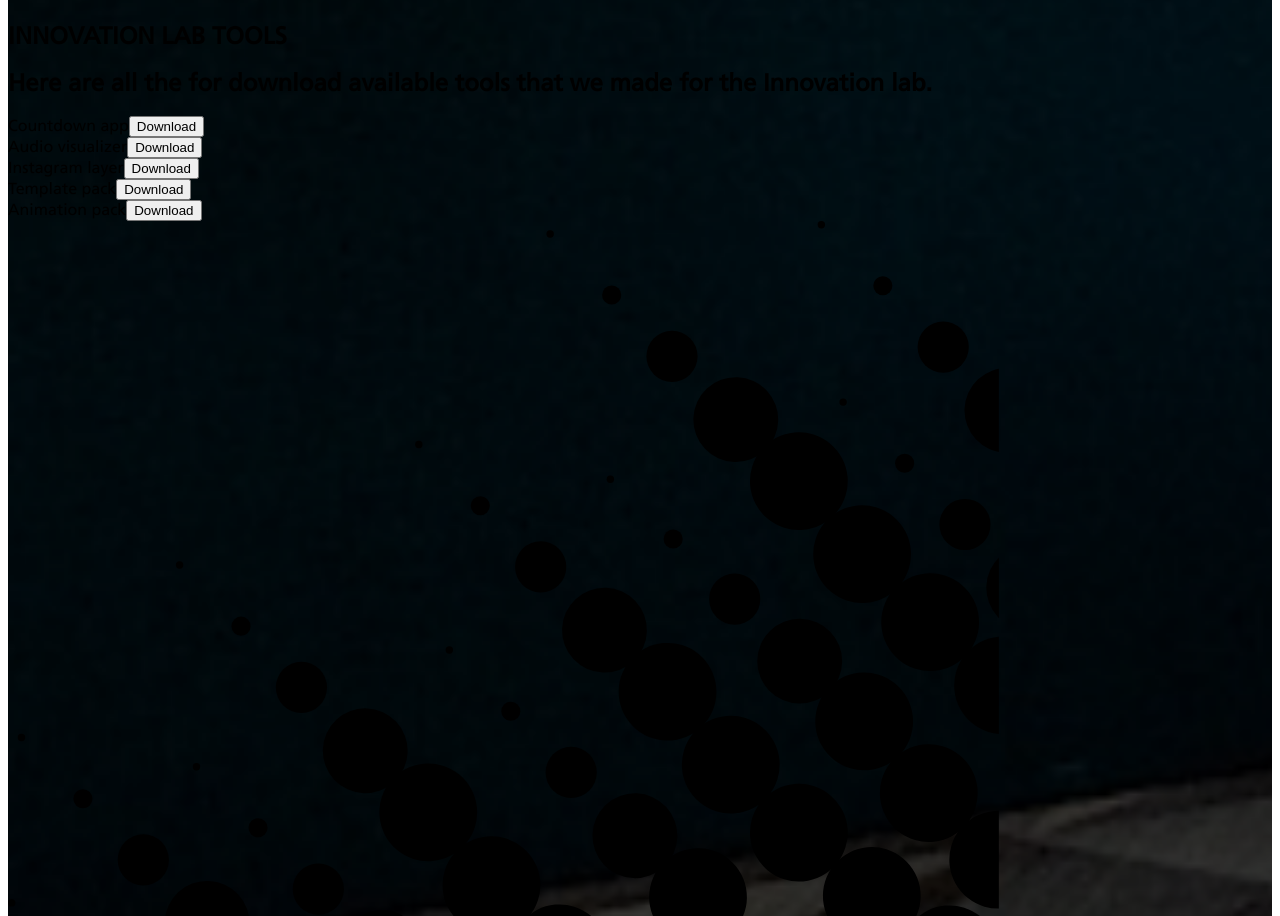
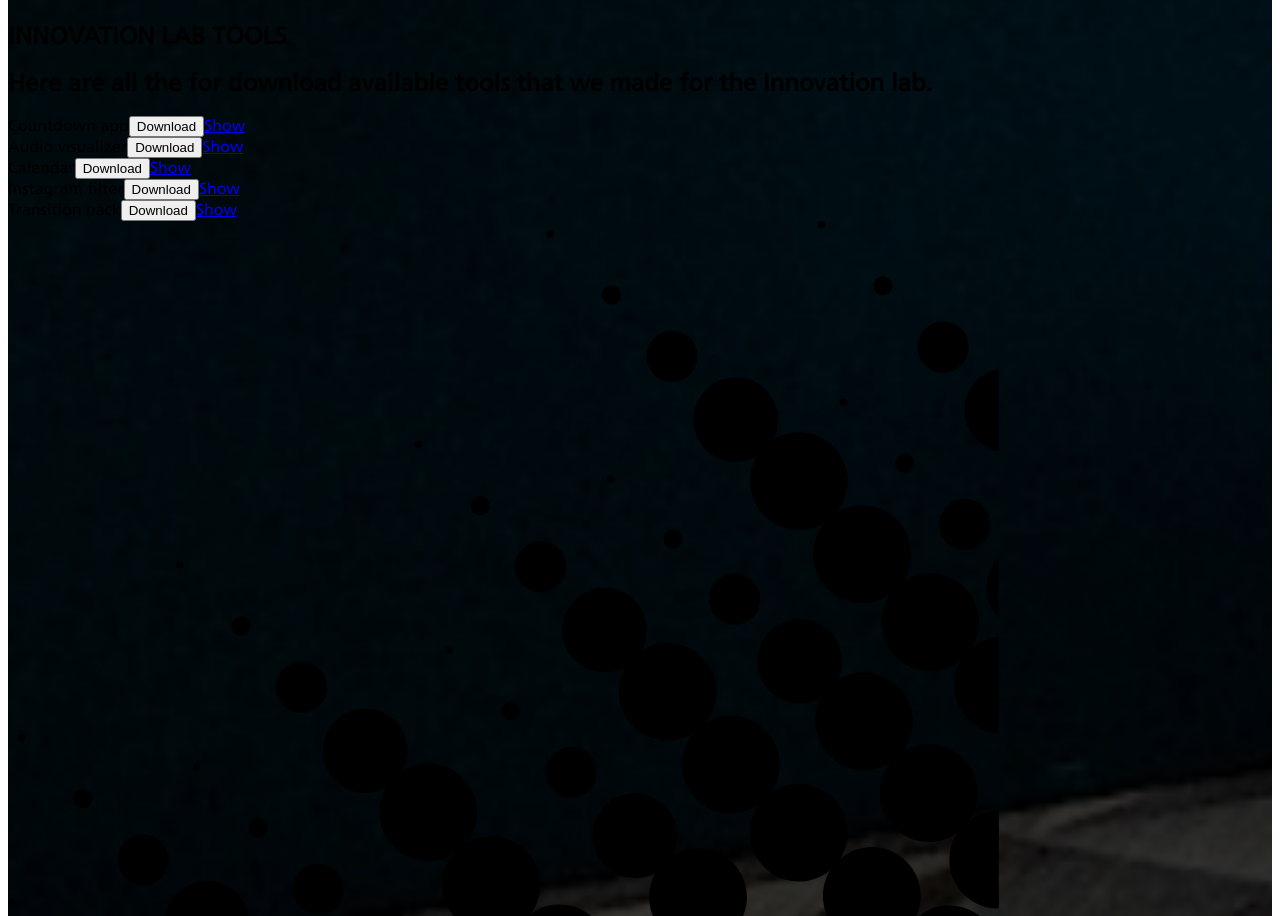
Before and after one commit to gustass5/brandbook, a Next.js app: page /innovation-lab-tools in a window 1280 px wide. Shown: the part 2750-3666 px from the top of the page. Built offline with nearby package versions, Linux system fonts and the light colour scheme.

Commit message:
feat: added links

```diff
--- a/pages/innovation-lab-tools.tsx
+++ b/pages/innovation-lab-tools.tsx
@@ -23,6 +23,9 @@ export default function InnovationLabTools() {
 								>
 									Download
 								</button>
+								<a target="_blank" href="#">
+									Show
+								</a>
 							</div>
 
 							<div className="flex items-center">
@@ -33,36 +36,54 @@ export default function InnovationLabTools() {
 								>
 									Download
 								</button>
+								<a
+									target="_blank"
+									href="https://dynamic-identity-audio.netlify.app/"
+								>
+									Show
+								</a>
 							</div>
 
 							<div className="flex items-center ">
-								<span className="w-40">Instagram layer</span>
+								<span className="w-40">Calendar</span>
 								<button
 									type="button"
 									className="transition duration-150 hover:opacity-80 bg-black text-white rounded-full py-3 px-6"
 								>
 									Download
 								</button>
+								<a target="_blank" href="https://youtu.be/jGtDtYTxnMs">
+									Show
+								</a>
 							</div>
 
 							<div className="flex items-center">
-								<span className="w-40">Template pack</span>
+								<span className="w-40">Instagram filter</span>
 								<button
 									type="button"
 									className="transition duration-150 hover:opacity-80 bg-black text-white rounded-full py-3 px-6"
 								>
 									Download
 								</button>
+								<a target="_blank" href="#">
+									Show
+								</a>
 							</div>
 
 							<div className="flex items-center ">
-								<span className="w-40">Animation pack</span>
+								<span className="w-40">Transition pack</span>
 								<button
 									type="button"
 									className="transition duration-150 hover:opacity-80 bg-black text-white rounded-full py-3 px-6"
 								>
 									Download
 								</button>
+								<a
+									target="_blank"
+									href="https://stichtingfontys.sharepoint.com/:v:/r/sites/DynamicIdentity/Gedeelde%20documenten/General/Sprint%203%20demo%20video%20v2.mp4?csf=1&web=1"
+								>
+									Show
+								</a>
 							</div>
 						</div>
 					</article>
```
